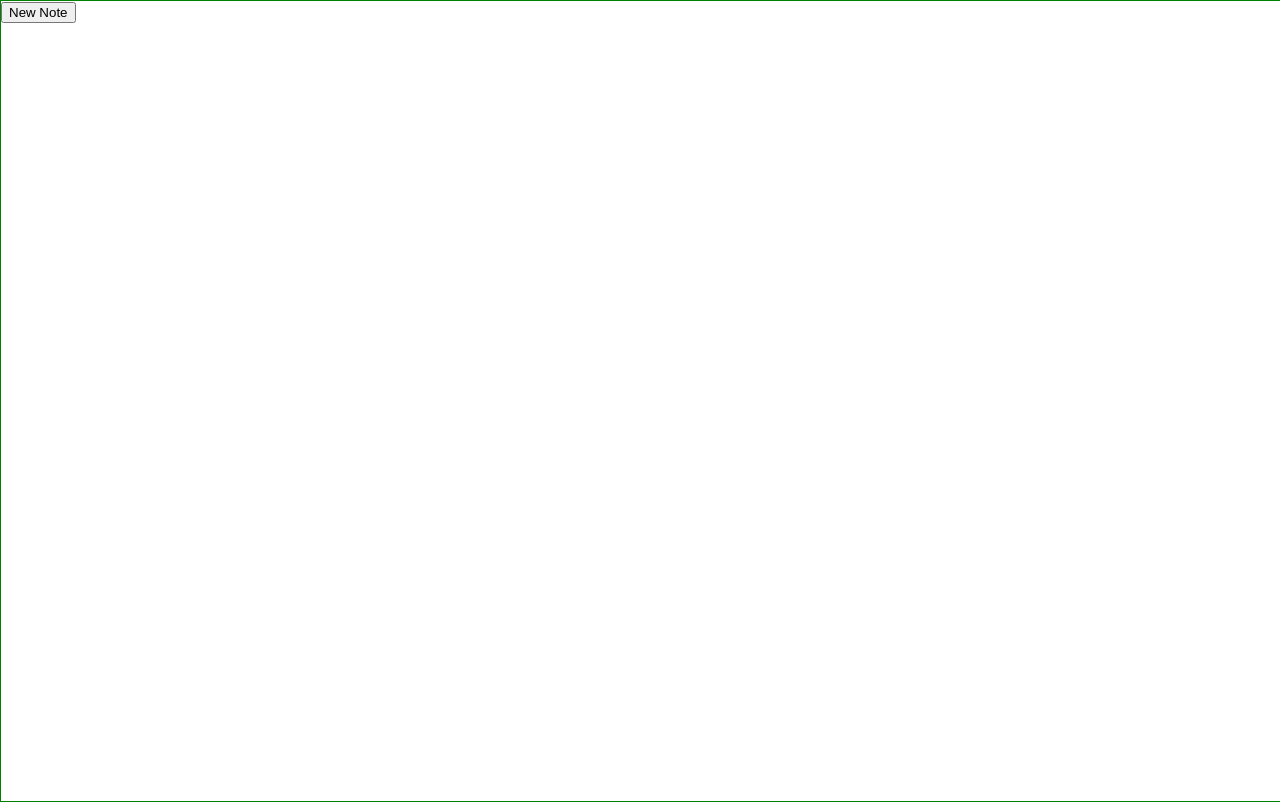
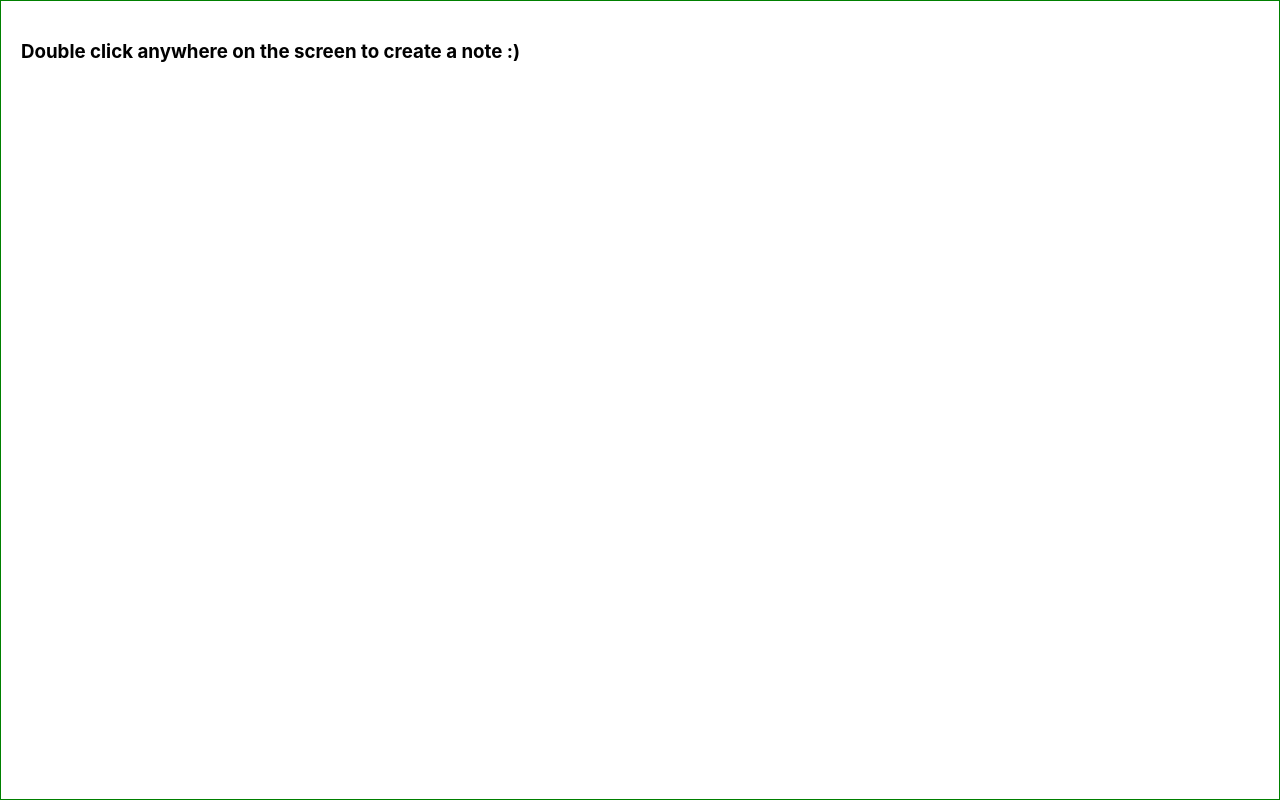
Before and after one commit to IrinaGabuaeva/sticky-notes, a React (Create React App) app: page / in a window 1280 px wide. Built offline with nearby package versions, Linux system fonts and the light colour scheme.

Commit message:
create a new note on double click, delete a note

```diff
--- a/src/App.css
+++ b/src/App.css
@@ -3,6 +3,9 @@
 }
 
 .Screen {
+  box-sizing: border-box;
+  padding: 20px;
+  display: flex;
   border: 1px solid green;
   width: 100%;
   height: 100%;
--- a/src/App.js
+++ b/src/App.js
@@ -5,16 +5,28 @@ import { useState, useEffect } from "react";
 function Screen() {
   const [listOfNotes, setListOfNotes] = useState([]);
   console.log("listOfNotes", listOfNotes);
-  const createNote = () => {
+
+  const createNote = (x, y) => {
+    console.log("X, Y", x, y);
+    x -= 100;
+    y -= 100;
     const newNote = {
       position: {
-        x: 0,
-        y: 0,
+        x,
+        y,
       },
       text: "",
     };
     setListOfNotes((listOfNotes) => [...listOfNotes, newNote]);
   };
+
+  useEffect(() => {
+    const setFromEvent = (e) => createNote(e.clientX, e.clientY);
+    window.addEventListener("dblclick", setFromEvent);
+    return () => {
+      window.removeEventListener("dblclick", setFromEvent);
+    };
+  }, []);
 
   const moveNote = (id, position) => {
     const newList = [...listOfNotes];
@@ -34,15 +46,25 @@ function Screen() {
     [moveNote]
   );
 
+  const deleteNote = (id) => {
+    const newList = listOfNotes
+      .slice(0, id)
+      .concat(listOfNotes.slice(id + 1, listOfNotes.length));
+    console.log("id", id);
+    console.log("newList", newList);
+    setListOfNotes(newList);
+  };
+
   return (
-    <div className="Screen" ref={drop}>
+    <div className="Screen" ref={drop} onDoubleClick={(e) => console.log("HI")}>
+      <h3>Double click anywhere on the screen to create a note :)</h3>
       {listOfNotes
         ? listOfNotes.map((note, id) => {
-            return <Note note={note} key={id} id={id} />;
+            return (
+              <Note note={note} key={id} id={id} deleteNote={deleteNote} />
+            );
           })
         : ""}
-
-      <button onClick={() => createNote()}>New Note</button>
     </div>
   );
 }
@@ -53,14 +75,12 @@ function Note(props) {
   const [noteText, setText] = useState("");
   const [clicked, setClicked] = useState(false);
   console.log("clicked", clicked);
-  console.log("x, y:", x, y);
   const id = props.id;
   const [, drag] = useDrag(() => ({
     type: "NOTE",
     item: { id, noteText },
   }));
 
-  console.log("drag", drag);
   return (
     <div
       className="Note"
@@ -68,6 +88,7 @@ function Note(props) {
       ref={drag}
       onClick={() => setClicked(true)}
     >
+      <button onClick={() => props.deleteNote(id)}>X</button>
       {clicked ? (
         <textarea
           className="NoteText"
```
